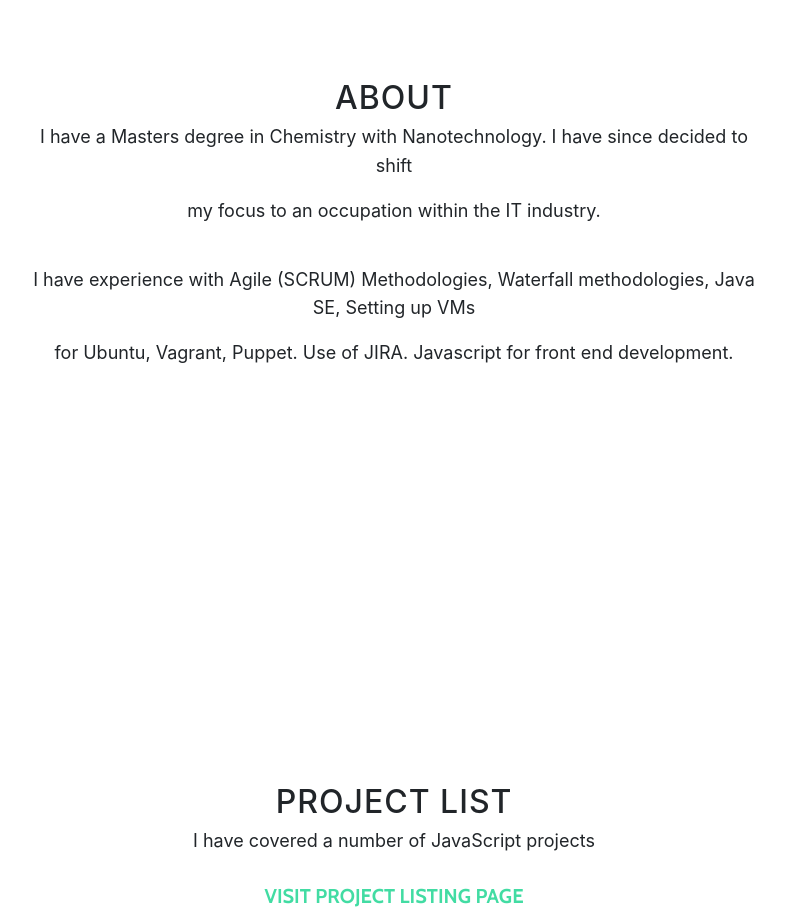
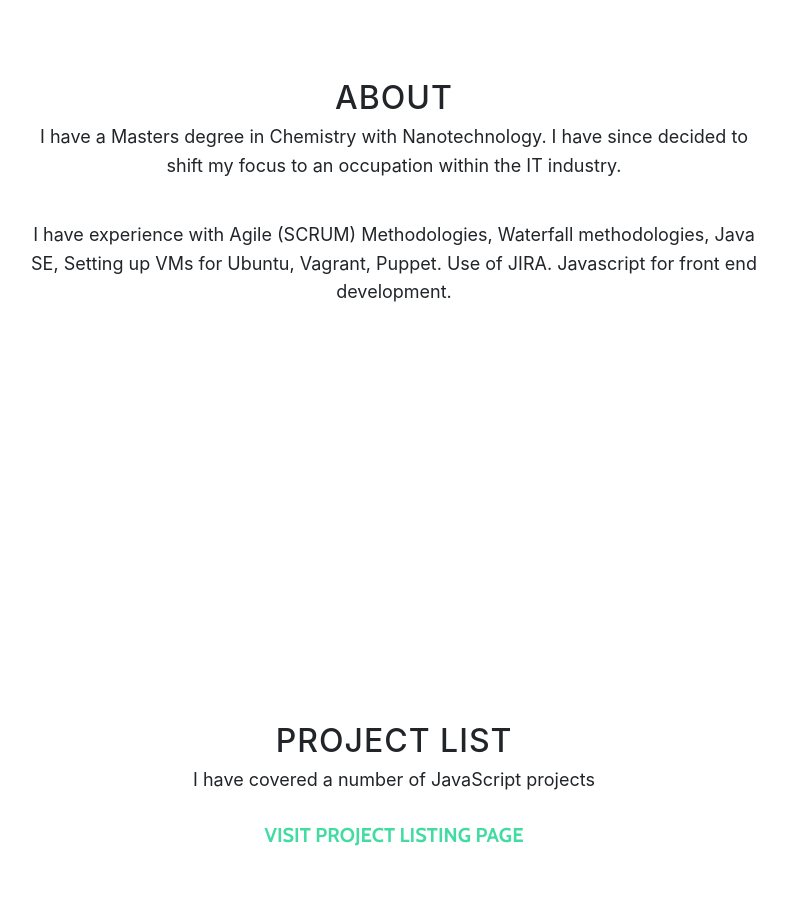
Before and after one commit to aparry91/aparry91.github.io, a website with bundled scripts: page index.html in a window 1280 px wide. Shown: the part 920-1843 px from the top of the page, without its empty margins (246-1033 px from the left). Built offline with nearby package versions, Linux system fonts and the light colour scheme.

Commit message:
updated index

```diff
--- a/index.html
+++ b/index.html
@@ -80,11 +80,11 @@
       <div class="row">
         <div class="col-lg-8 mx-auto">
           <h2>About</h2>
-          <p>I have a Masters degree in Chemistry with Nanotechnology. I have since decided to shift</p>
-          <p>my focus to an occupation within the IT industry.</p>
+          <p>I have a Masters degree in Chemistry with Nanotechnology. I have since decided to shift my focus to an occupation
+            within the IT industry.</p>
           <br>
-          <p>I have experience with Agile (SCRUM) Methodologies, Waterfall methodologies, Java SE, Setting up VMs</p>
-          <p>for Ubuntu, Vagrant, Puppet. Use of JIRA. Javascript for front end development.</p>
+          <p>I have experience with Agile (SCRUM) Methodologies, Waterfall methodologies, Java SE, Setting up VMs for Ubuntu,
+            Vagrant, Puppet. Use of JIRA. Javascript for front end development.</p>
         </div>
       </div>
     </div>
```
